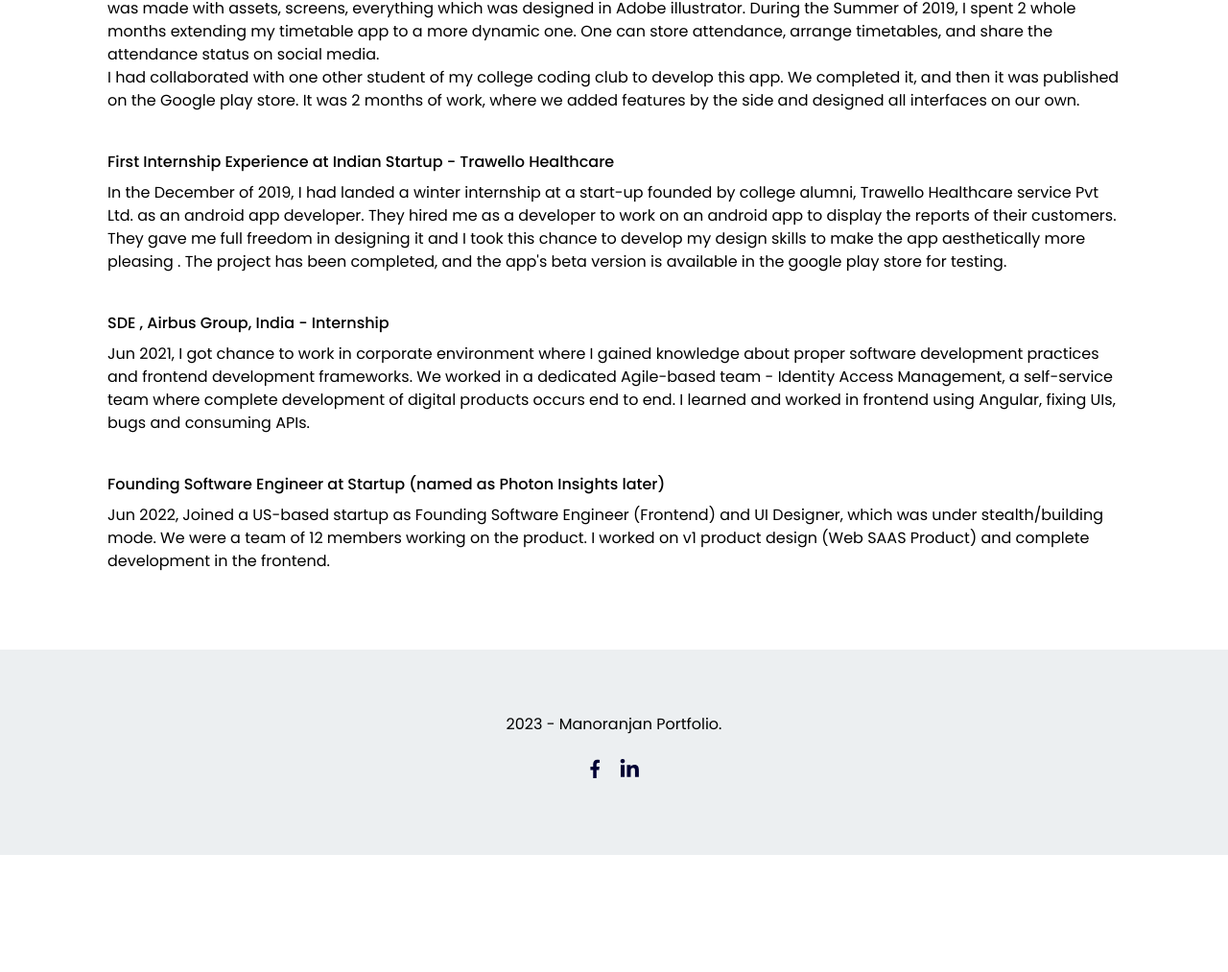
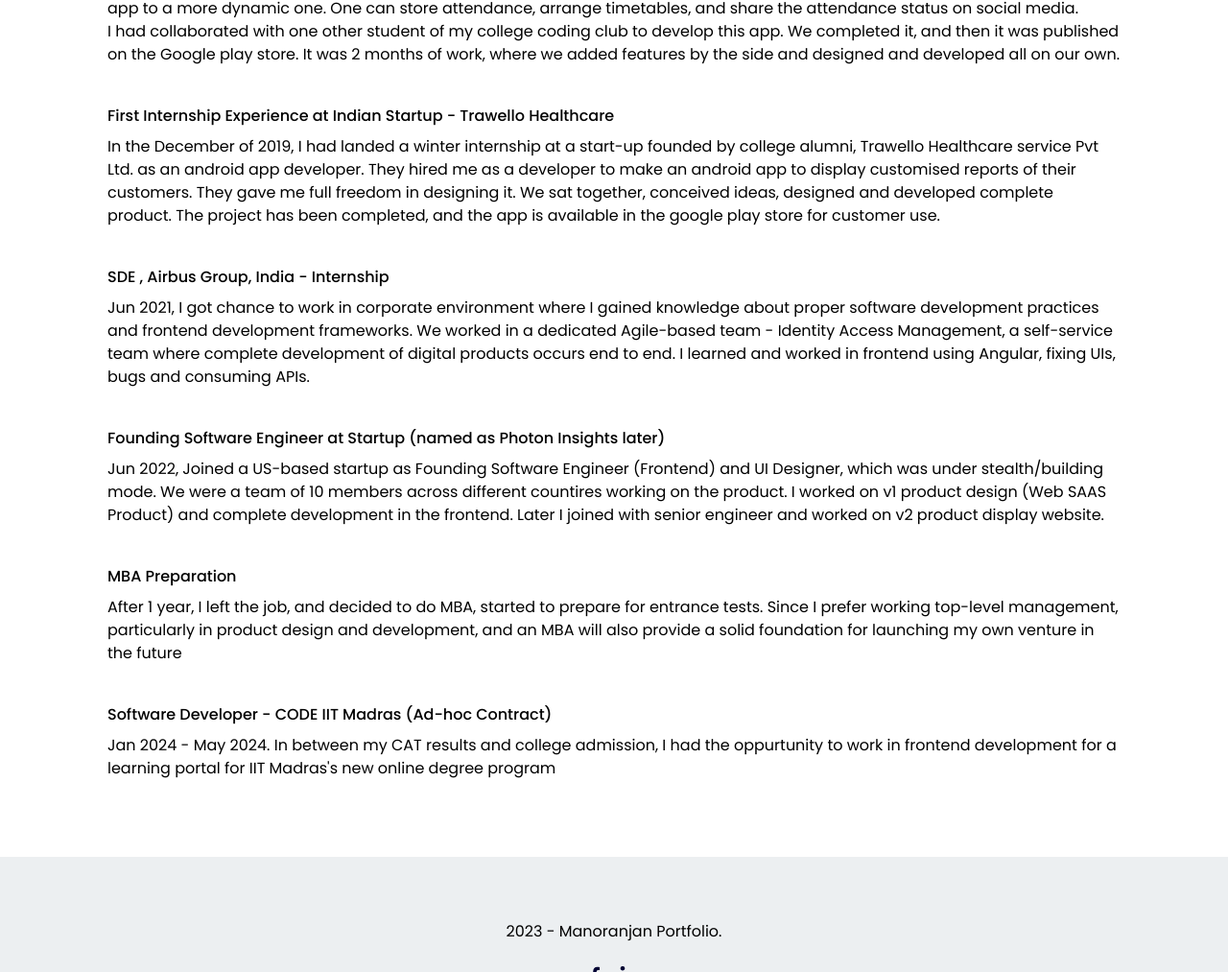
Before and after one commit to manoranjan99/manoranjan-website, a website: page src/about.html in a window 1280 px wide. Shown: the part 917-1930 px from the top of the page at 96% size. Before the commit the page ends 1808 px from the top, so only its background shows below. Drawn offline with Linux system fonts and the light colour scheme.

Commit message:
added about section

```diff
--- a/src/about.html
+++ b/src/about.html
@@ -99,15 +99,18 @@
             <div>I have been using computers since my 5th standard. I am very passionate about the various software and technologies. I spent most of my time learning different technologies. During my ninth standard, I started to program with visual basic. I then learnt C, C++ ,JAVA ,HTML from class 10 to 12 . I also showed great interest in physics, science, and engineering.
             For my college and degree, I have chosen engineering in Instrumentation and Control Engineering at the National Institute of Technology, Tiruchirappalli, also with a minor degree in computer science</div>
             <div class="font-medium mt-10 mb-2">Design and Software</div>
-            <div> Academics aside, I started with android development as a hobby to design and develop mobile software. I spent my first few semesters learning android app development. It covered basic app development from scratch, final few topics about user interface and experience, and android material design vs. flat. I then switched from programming to User experience and design. I developed a few apps from tutorials. On the other hand, before diving into developing my own application of interest, I needed to design my own splash screen and different assets. So, I took a course to learn Adobe Illustrator and Adobe XD where I can create and design my own assets for my app to prototype. This then played a huge part in joining Graphique (  design club of our college) and other design teams. I had developed a simple app to store class timetables, which was my first ever app made for my classmates. This was made with assets, screens, everything which was designed in Adobe illustrator. During the Summer of 2019, I spent 2 whole months extending my timetable app to a more dynamic one. One can store attendance, arrange timetables, and share the attendance status on social media.</div>
-            <div>I had collaborated with one other student of my college coding club to develop this app. We completed it, and then it was published on the Google play store. It was 2 months of work, where we added features by the side and designed all interfaces on our own.</div>
+            <div> Academics aside, I started with android development as a hobby to design and develop mobile software. I spent my first few semesters learning android app development. It covered basic app development from scratch, final few topics about user interface and experience, and android material design vs. flat. I developed a few apps from tutorials. On the other hand, before diving into developing my own application of interest, I needed to design my own splash screen and different assets. So, I took a course to learn Adobe Illustrator and Adobe XD where I can create and design my own assets for my app to prototype. This then played a huge part in joining Graphique (design club of my college) and other design teams. I had developed a simple app to store class timetables, which was my first ever app made for my classmates. During the Summer of 2019, I spent 2 whole months extending my timetable app to a more dynamic one. One can store attendance, arrange timetables, and share the attendance status on social media.</div>
+            <div>I had collaborated with one other student of my college coding club to develop this app. We completed it, and then it was published on the Google play store. It was 2 months of work, where we added features by the side and designed and developed all on our own.</div>
             <div class="font-medium mt-10 mb-2">First Internship Experience at Indian Startup - Trawello Healthcare</div>
-            <div>In the December of 2019, I had landed a winter internship at a start-up founded by college alumni, Trawello Healthcare service Pvt Ltd. as an android app developer. They hired me as a developer to work on an android app to display the reports of their customers. They gave me full freedom in designing it and I took this chance to develop my design skills to make the app aesthetically more pleasing . The project has been completed, and the app's beta version is available in the google play store for testing.</div>
+            <div>In the December of 2019, I had landed a winter internship at a start-up founded by college alumni, Trawello Healthcare service Pvt Ltd. as an android app developer. They hired me as a developer to make an android app to display customised reports of their customers. They gave me full freedom in designing it. We sat together, conceived ideas, designed and developed complete product. The project has been completed, and the app is available in the google play store for customer use.</div>
             <div class="font-medium mt-10 mb-2">SDE , Airbus Group, India - Internship</div>
             <div>Jun 2021, I got chance to work in corporate environment where I gained knowledge about proper software development practices and frontend development frameworks. We worked in a dedicated Agile-based team - Identity Access Management, a self-service team where complete development of digital products occurs end to end. I learned and worked in frontend using Angular, fixing UIs, bugs and consuming APIs.</div>
             <div class="font-medium mt-10 mb-2">Founding Software Engineer at Startup (named as Photon Insights later)</div>
-            <div>Jun  2022, Joined a US-based startup as Founding Software Engineer (Frontend) and UI Designer, which was under stealth/building mode. We were a team of 12 members  working on the product. I worked on v1 product design (Web SAAS Product) and complete development in the frontend. </div>
-
+            <div>Jun  2022, Joined a US-based startup as Founding Software Engineer (Frontend) and UI Designer, which was under stealth/building mode. We were a team of 10 members across different countires working on the product. I worked on v1 product design (Web SAAS Product) and complete development in the frontend. Later I joined with senior engineer and worked on v2 product display website.</div>
+            <div class="font-medium mt-10 mb-2">MBA Preparation</div>
+            <div>After 1 year, I left the job, and decided to do MBA, started to prepare for entrance tests. Since I prefer working top-level management, particularly in product design and development, and an MBA will also provide a solid foundation for launching my own venture in the future</div>
+            <div class="font-medium mt-10 mb-2">Software Developer - CODE IIT Madras (Ad-hoc Contract)</div>
+            <div>Jan 2024 - May 2024. In between my CAT results and college admission, I had the oppurtunity to work in frontend development for a learning portal for IIT Madras's new online degree program</div>
         </section>
 
 
```
Also changed, not shown: src/home.html (+8 -2 lines).
